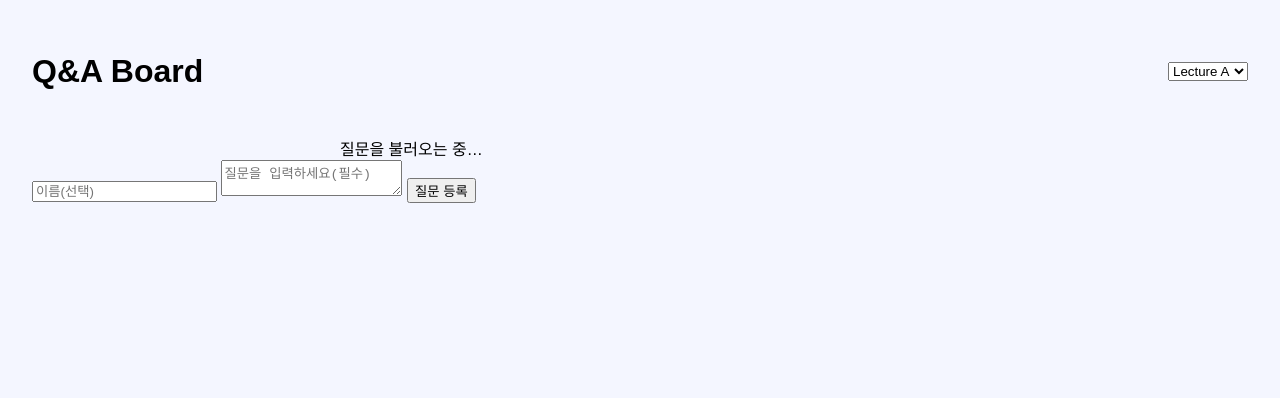
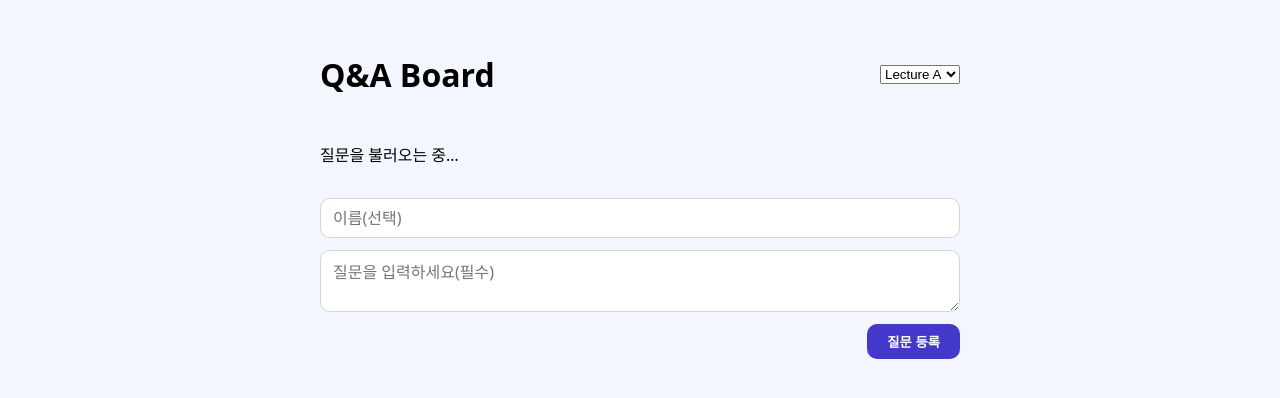
Before and after one commit to realgasl/qna-board, a plain HTML site: page index.html in a window 1280 px wide. Drawn offline with Linux system fonts and the light colour scheme; no server answers.

Commit message:
Update style.css

```diff
--- a/style.css
+++ b/style.css
@@ -1,4 +1,37 @@
-body{font-family:sans-serif;margin:0;padding:2rem;background:#f4f6ff;}
-header{display:flex;justify-content:space-between;align-items:center;margin-bottom:1.5rem;}
-#list{max-width:600px;margin:auto;}
-/* …추가 디자인은 이후에 */
+:root{
+  --clr-bg:#f4f6ff;
+  --clr-card:#fff;
+  --clr-primary:#4338ca;  /* 남색 */
+  --clr-heart:#e11d48;    /* 빨강 */
+}
+*{box-sizing:border-box;}
+body{
+  margin:0;padding:2rem;
+  font-family:system-ui, sans-serif;
+  background:var(--clr-bg);
+}
+.header{
+  display:flex;justify-content:space-between;align-items:center;
+  max-width:640px;margin:0 auto 1.5rem;
+}
+.list{max-width:640px;margin:0 auto;display:flex;flex-direction:column;gap:1rem;}
+.card{
+  background:var(--clr-card);padding:1rem 1.25rem;border-radius:12px;
+  box-shadow:0 2px 6px rgba(0,0,0,.08);
+}
+.card p{margin:.25rem 0;}
+.heart{
+  border:none;background:none;font-size:1.25rem;cursor:pointer;user-select:none;
+  display:inline-flex;align-items:center;gap:.25rem;color:#6b7280;
+}
+.heart.liked{color:var(--clr-heart);}
+.ask-form{
+  max-width:640px;margin:2rem auto 0;display:flex;flex-direction:column;gap:.75rem;
+}
+.ask-form input,.ask-form textarea{
+  width:100%;font:inherit;padding:.5rem .75rem;border-radius:10px;border:1px solid #d1d5db;
+}
+.submit{
+  align-self:flex-end;padding:.5rem 1.25rem;border-radius:10px;
+  border:none;background:var(--clr-primary);color:#fff;font-weight:600;cursor:pointer;
+}
```
